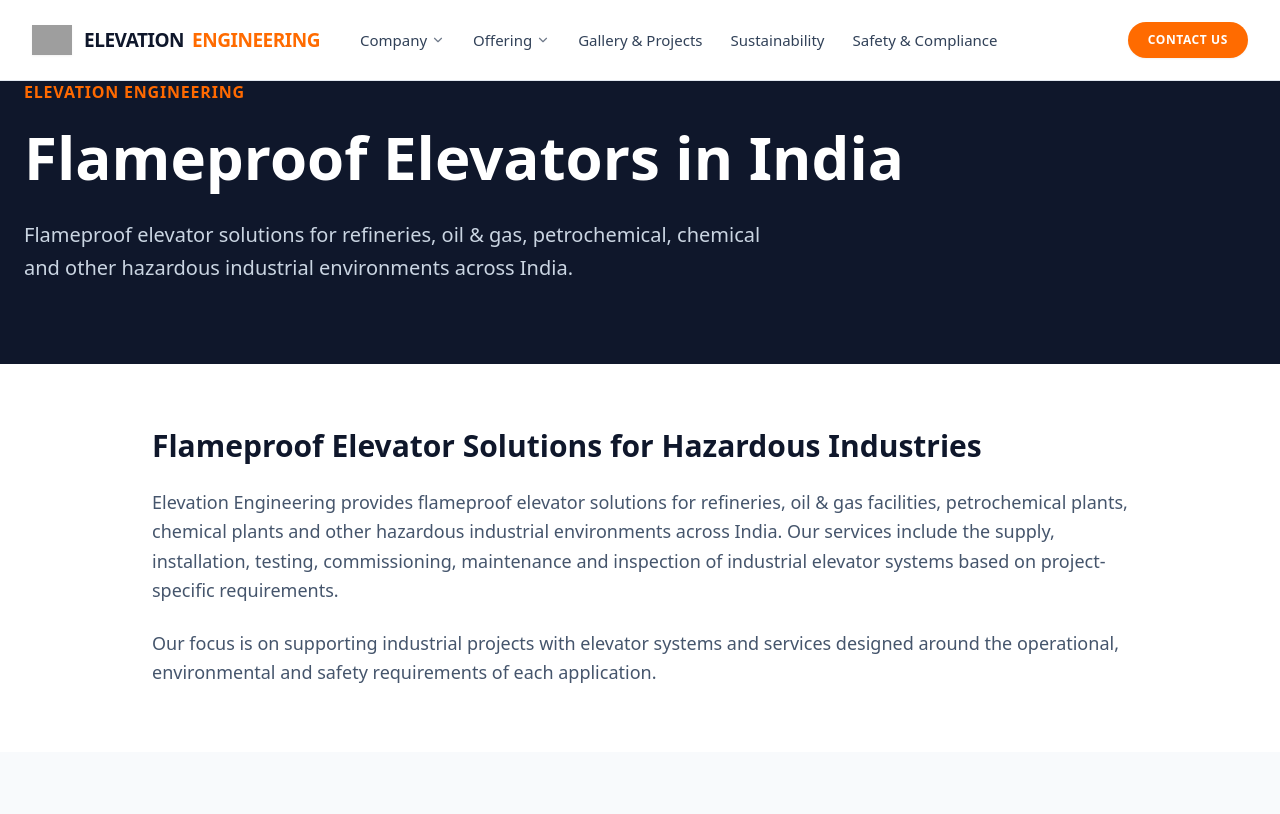
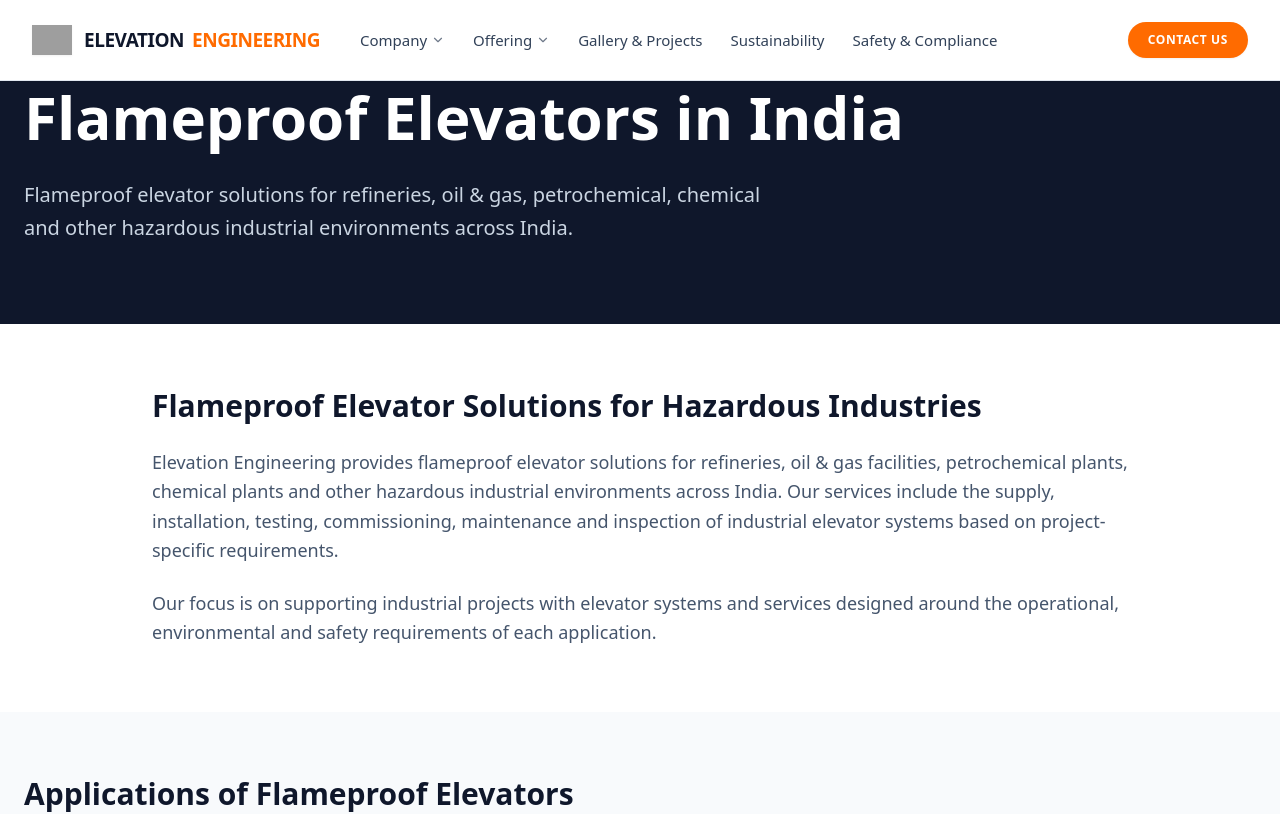
Before and after one commit to elevationengineerings/ELEVATION-ENGINEERING, a React (Vite) app: page /flameproof-elevators-in-india in a window 1280 px wide. Shown: the top 814 px of the page. Built offline with nearby package versions, Linux system fonts and the light colour scheme; grey boxes are pictures that could not be loaded.

Commit message:
Update FlameproofElevatorsIndia.tsx

```diff
--- a/src/pages/FlameproofElevatorsIndia.tsx
+++ b/src/pages/FlameproofElevatorsIndia.tsx
@@ -38,9 +38,6 @@
       {/* Hero */}
       <section className="bg-slate-900 text-white py-20">
         <div className="max-w-7xl mx-auto px-6">
-          <p className="text-orange-500 font-semibold uppercase tracking-wider mb-4">
-            Elevation Engineering
-          </p>
 
           <h1 className="text-4xl md:text-6xl font-bold max-w-4xl leading-tight">
             Flameproof Elevators in India
```
